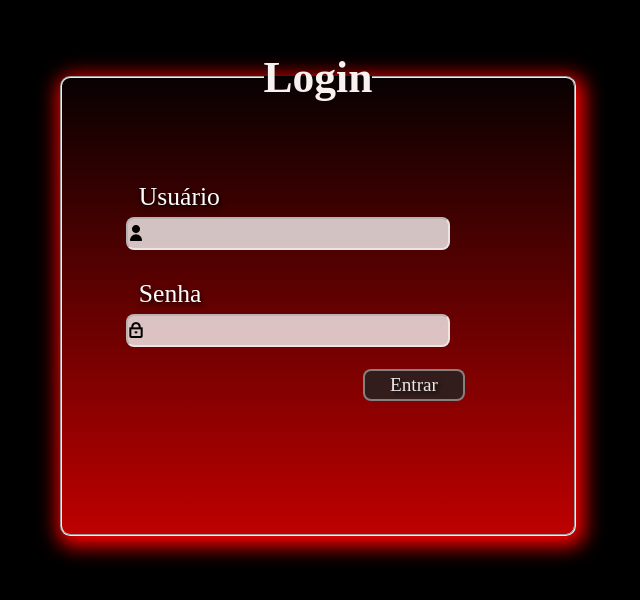
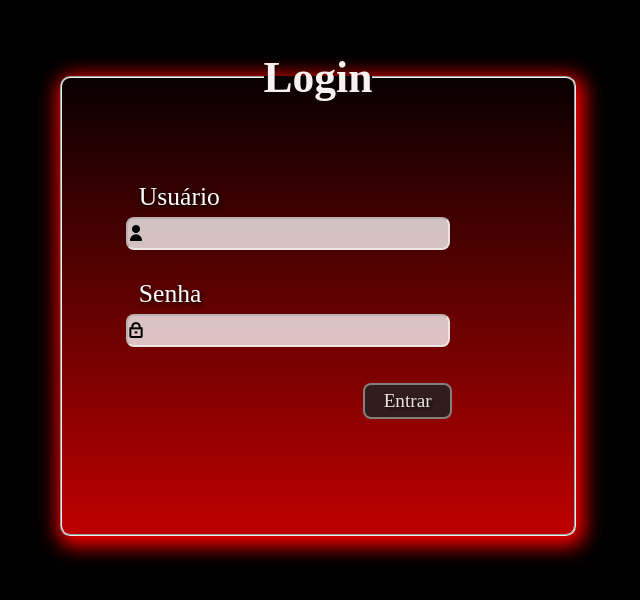
Before and after one commit to douglascastelo/tela-de-login1, a plain HTML site: page index.html in a window 1280 px wide. Shown: the part 106-706 px from the top of the page, without its empty margins (322-962 px from the left). Drawn offline with Linux system fonts and the light colour scheme.

Commit message:
Alinhando o botão enviar

```diff
--- a/index.html
+++ b/index.html
@@ -155,12 +155,12 @@
 
         /*Configurando o botão*/
        .botao{
-        margin-top: -15vh;
-        margin-right: 8.5vw;
+        margin-top: -11vh;
+        margin-right: 9.5vw;
         border-radius: 8px;
-        height: 4vh;
-        width: 8vw;
-        min-width: 8vw;
+        height: 4.5vh;
+        width: 7vw;
+        min-width: 7vw;
         max-width: 12vw;
         background-color: rgb(51, 28, 28);
         color: rgb(235, 229, 229);
```
